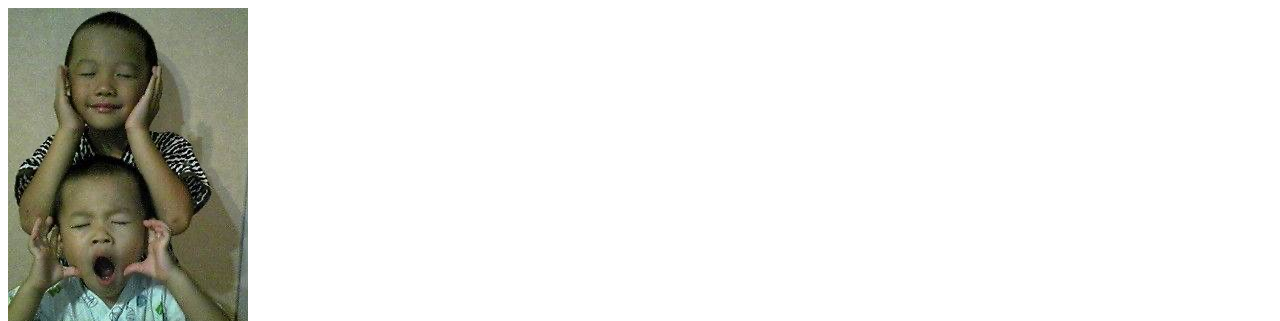
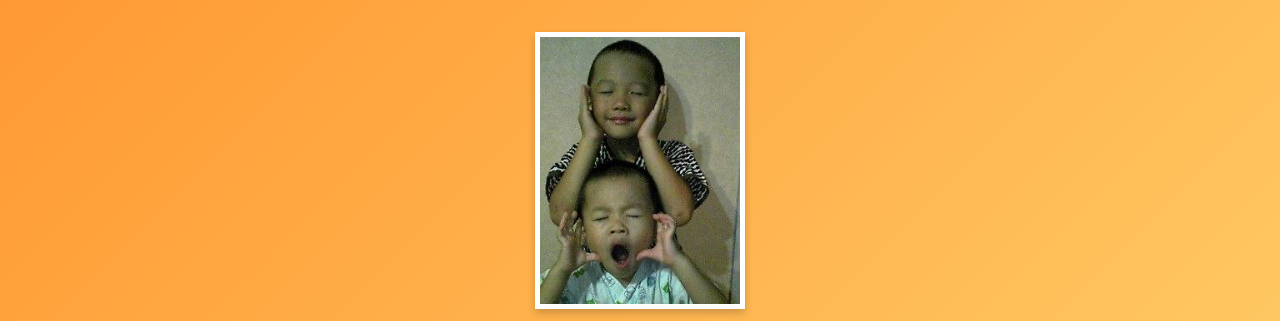
Before and after one commit to raito-ito/raito-ito.github.io, a plain HTML site: page index.html in a window 1280 px wide. Shown: the top 321 px of the page. Drawn offline with Linux system fonts and the light colour scheme.

Commit message:
iikannji

```diff
--- a/index.html
+++ b/index.html
@@ -4,7 +4,7 @@
   <meta charset="UTF-8">
   <meta name="viewport" content="width=device-width, initial-scale=1.0">
   <title>伊藤ライト - 自己紹介</title>
-  <link rel="stylesheet" href="style.css">
+  <link rel="stylesheet" href="css/common.css">
 </head>
 <body>
   <header>
```
